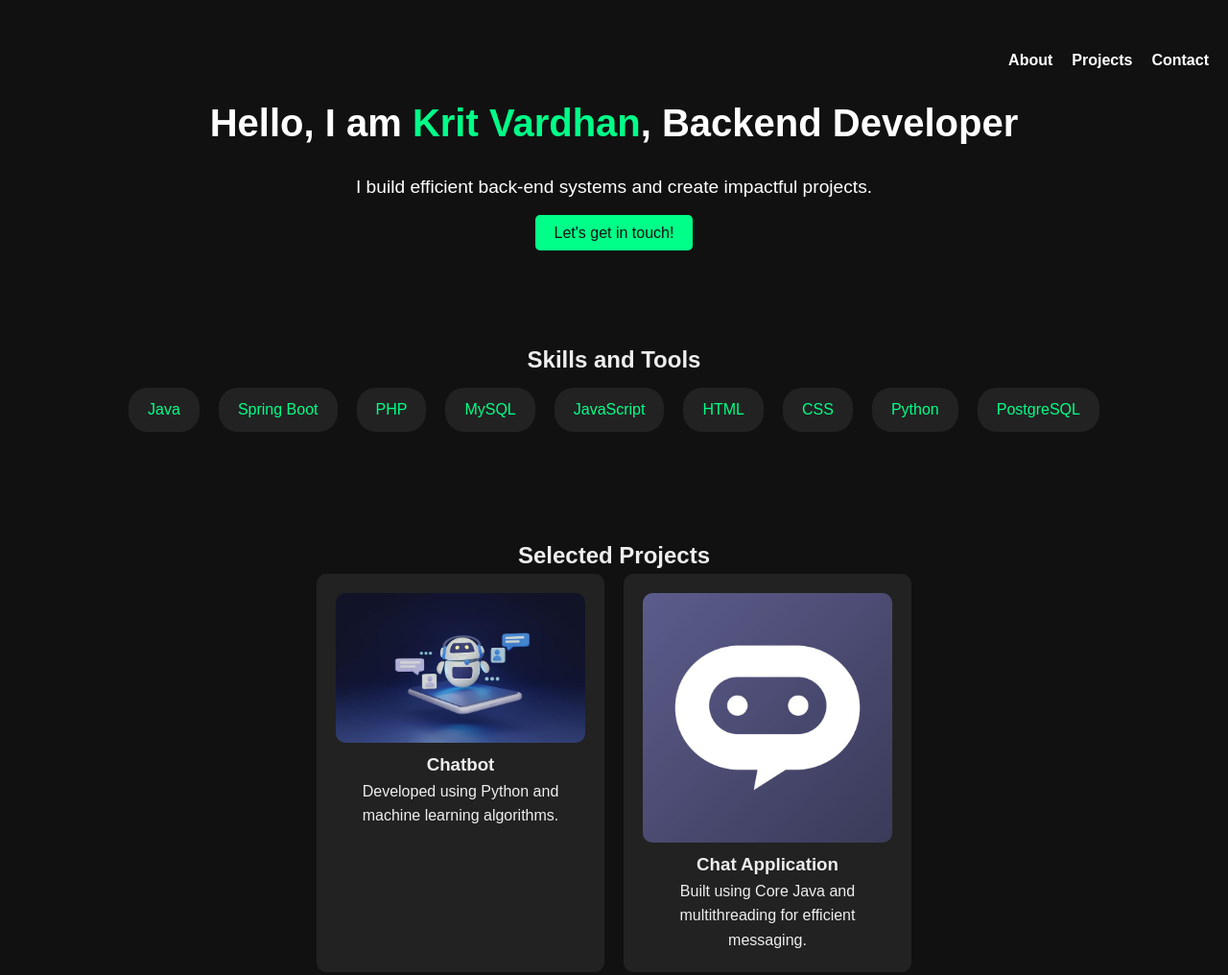
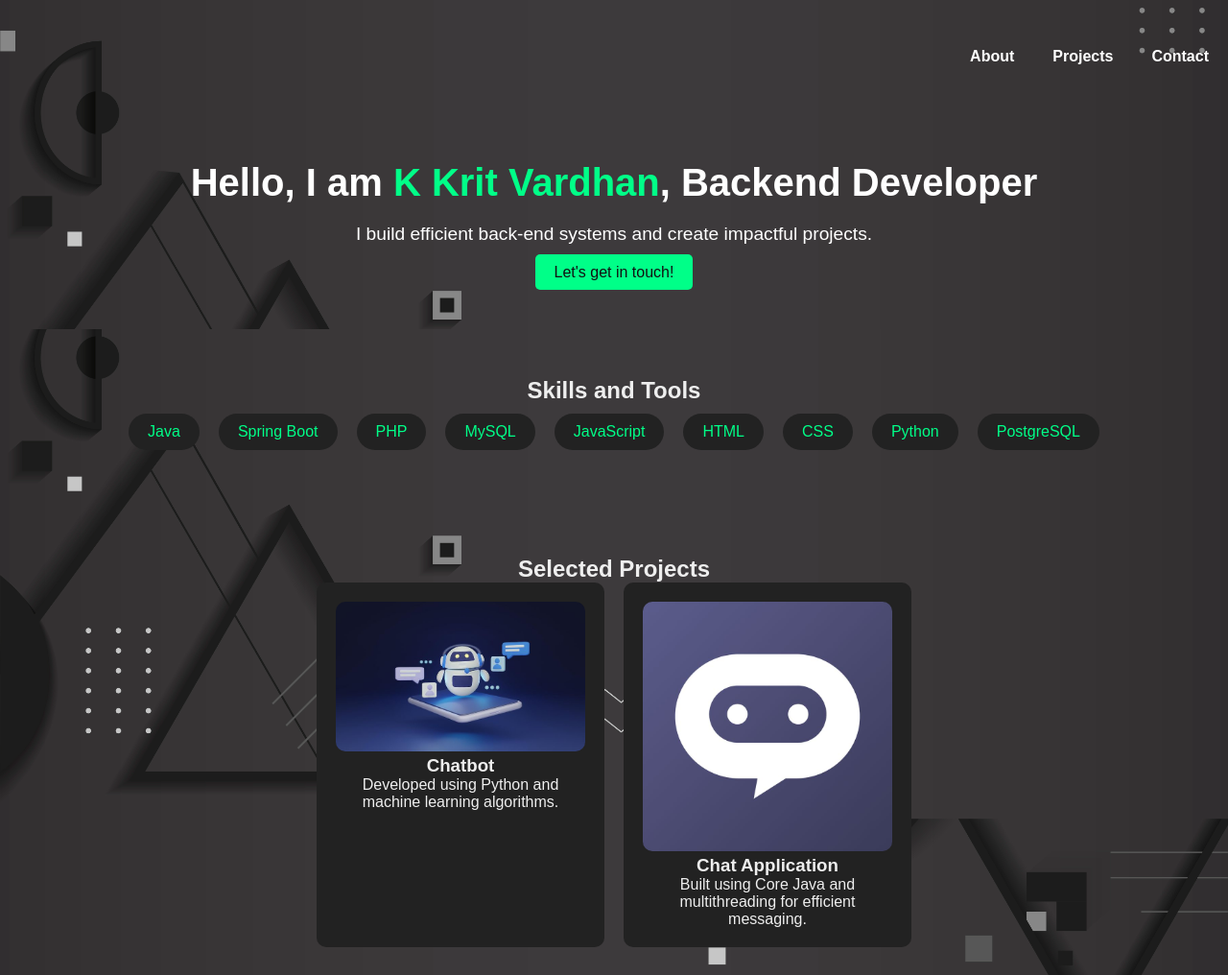
Before and after one commit to Kuwarsaab/portfolio-website, a plain HTML site: page index.html in a window 1280 px wide. Shown: the top 1016 px of the page at 96% size. Drawn offline with Linux system fonts and the light colour scheme; files whose address does not match are found by name.

Commit message:
"Added Background"

```diff
--- a/index.html
+++ b/index.html
@@ -17,7 +17,7 @@
             </ul>
         </nav>
         <div class="header-content">
-            <h1>Hello, I am <span>Krit Vardhan</span>, Backend Developer</h1>
+            <h1>Hello, I am <span>K Krit Vardhan</span>, Backend Developer</h1>
             <p>I build efficient back-end systems and create impactful projects.</p>
             <a href="#contact" class="btn">Let's get in touch!</a>
         </div>
--- a/styles.css
+++ b/styles.css
@@ -6,19 +6,26 @@
     font-family: 'Arial', sans-serif;
 }
 
+
 body {
-    background-color: #111;
+    background-image: url('img/1.jpg'); /* Ensure the correct path to the image */
+    background-size: cover; /* This makes the image cover the entire page */
+    background-repeat: no-repeat; /* Prevents the image from repeating */
+    background-attachment: fixed; /* Ensures the background stays in place when scrolling */
+    background-position: center;
     color: #eee;
-    line-height: 1.6;
-    margin: 0;
+    font-family: 'Arial', sans-serif;
 }
 
 header {
-    background-color: #111;
+    background-image: url('img/1.jpg');
+    background-size: cover;
+    background-repeat: no-repeat;
+    background-attachment: fixed;
+    background-position: center;
     color: white;
+    padding: 50px 20px;
     text-align: center;
-    padding: 50px 20px;
-    position: relative;
 }
 
 nav ul {
@@ -28,7 +35,7 @@ nav ul {
 }
 
 nav ul li {
-    margin-left: 20px;
+    margin-left: 40px;
 }
 
 nav ul li a {
@@ -38,7 +45,7 @@ nav ul li a {
 }
 
 .header-content {
-    margin-top: 20px;
+    margin-top: 100px;
 }
 
 .header-content h1 {
```
Also changed, not shown: img/1.jpg (added), img/2.jpeg (added), img/3.jpg (added).
